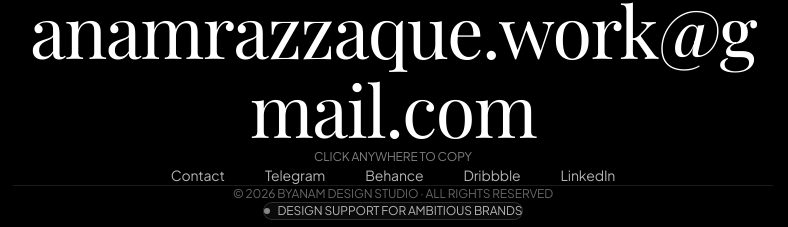
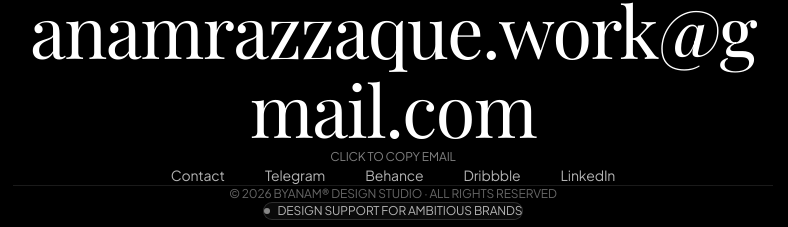
Before and after one commit to byanam/agencyyy, a React (Vite) app: page / in a window 1280 px wide. Shown: the part 5219-5446 px from the top of the page, without its empty margins (247-1035 px from the left). Built offline with nearby package versions, Linux system fonts and the light colour scheme; a web font is replaced by a local one.

Commit message:
style(footer): add registered trademark symbol to studio mark

```diff
--- a/src/components/Footer.jsx
+++ b/src/components/Footer.jsx
@@ -44,7 +44,7 @@ export default function Footer({ onOpenContact }) {
 
           <div className="mt-4 flex w-full justify-center text-center">
             <span className="font-sans-swiss text-xs uppercase tracking-widest text-white/50">
-              {copied ? "✓ Copied to clipboard" : "Click anywhere to copy"}
+              {copied ? "✓ Copied to clipboard" : "Click to copy email"}
             </span>
           </div>
         </motion.div>
@@ -71,7 +71,7 @@ export default function Footer({ onOpenContact }) {
         {/* Bottom Credits Bar */}
         <div className="mt-20 sm:mt-28 border-t border-white/10 pt-8 w-full flex flex-col items-center justify-center text-center">
           <p className="font-sans-swiss text-xs uppercase tracking-[0.2em] text-white/40">
-            © 2026 BYANAM DESIGN STUDIO · ALL RIGHTS RESERVED
+            © 2026 BYANAM® DESIGN STUDIO · ALL RIGHTS RESERVED
           </p>
         </div>
       </div>
```
